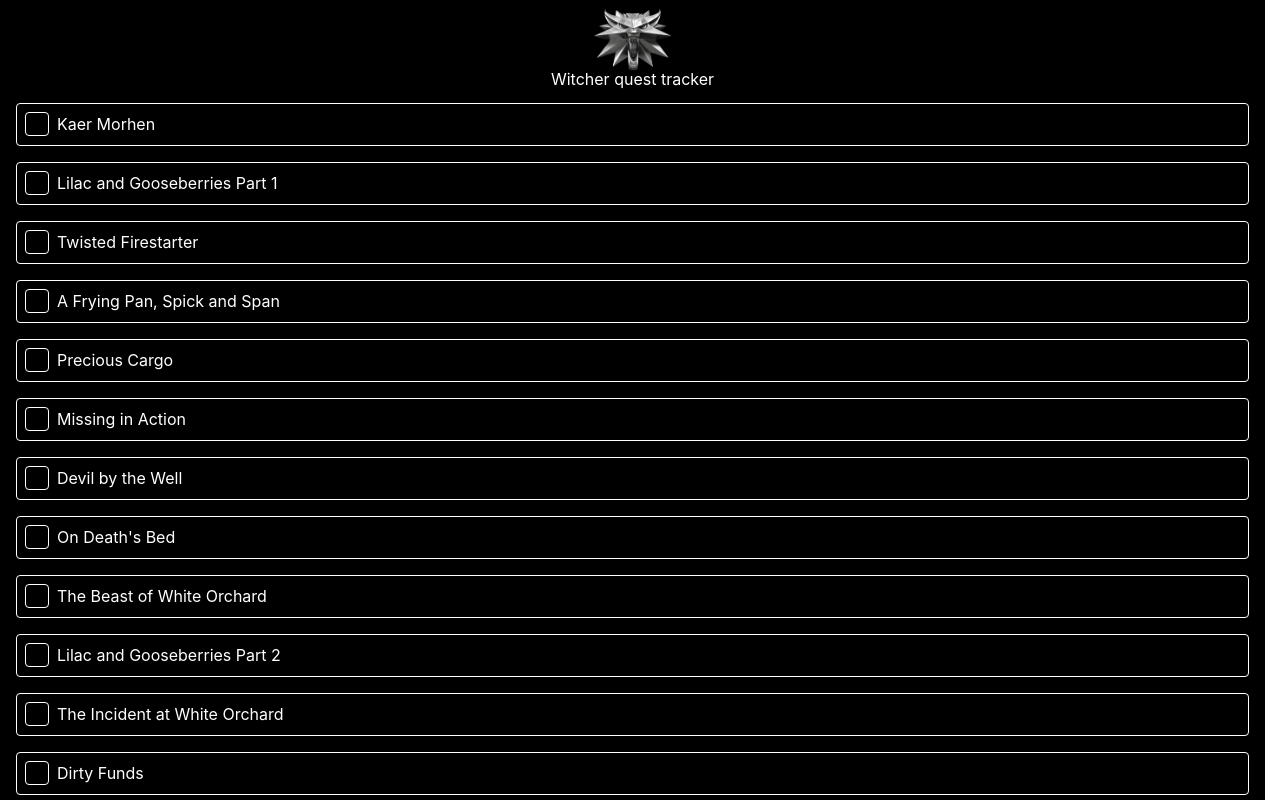
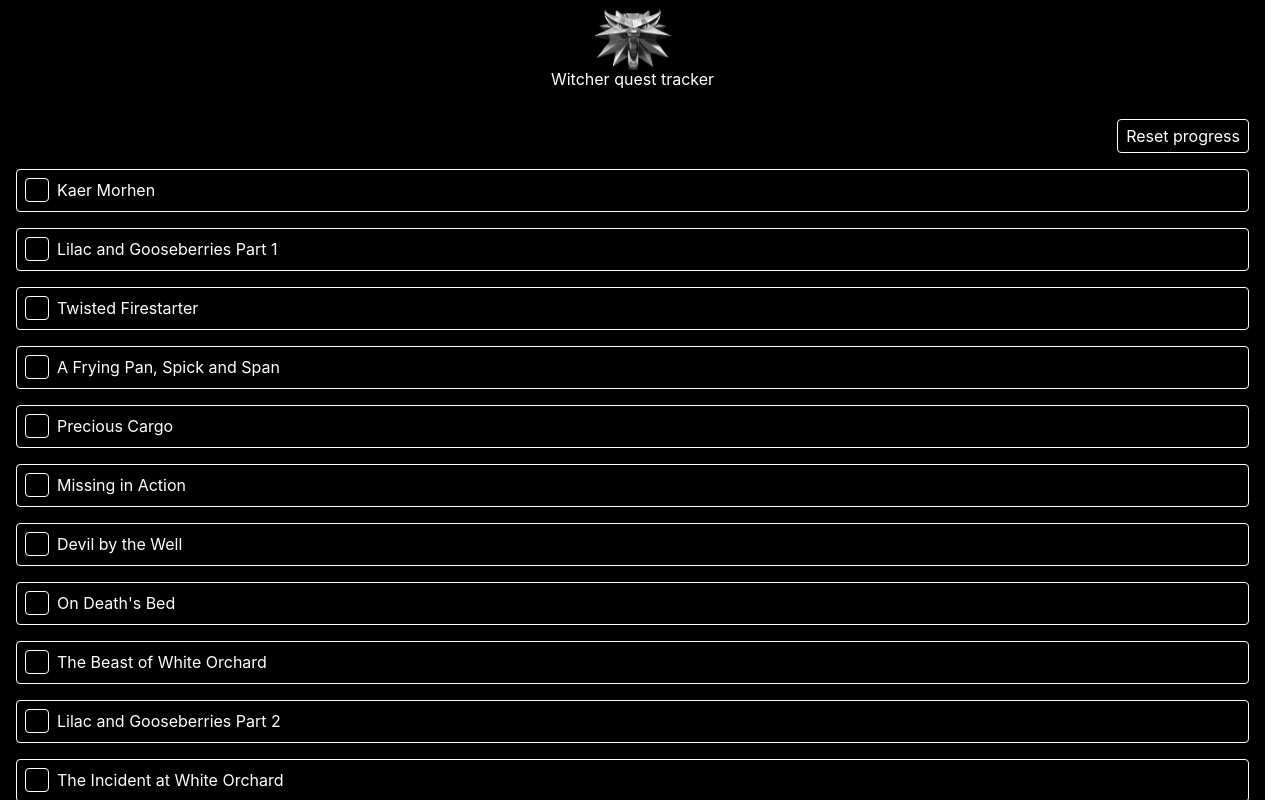
Before and after one commit to ssm-geralt/witcher-quest-tracker, a React (Vite) app: page / in a window 1280 px wide. Shown: the top 800 px of the page. Built offline with nearby package versions, Linux system fonts and the light colour scheme.

Commit message:
feat: control, button and confirmation dialog

```diff
--- a/src/app.tsx
+++ b/src/app.tsx
@@ -2,18 +2,29 @@
 import { MainHeader } from "./components/mainHeader";
 import { LoadingIndicator } from "./components/loadingIndicator";
 import { Quest } from "./components/quest/quest";
+import { Controls } from "./components/controls";
+import { ConfirmationDialog } from "./components/confirmationDialog";
 
 export function App() {
-  const { isLoading, error, quests, setQuestCompletionState } =
-    useAppController();
+  const {
+    isLoading,
+    error,
+    quests,
+    setQuestCompletionState,
+    controls,
+    confirmationDialogProps,
+  } = useAppController();
 
   return (
     <div className="bg-black text-white min-h-dvh flex flex-col">
       <LoadingIndicator isLoading={isLoading} />
+      <MainHeader />
+      <main className="grow px-4">
+        <section className="my-4">
+          <Controls {...controls} />
+        </section>
 
-      <MainHeader />
-
-      <main className="grow px-4">
+        <section>
           {error ? <p className="text-red-500">{error}</p> : null}
 
           {quests ? (
@@ -30,7 +41,13 @@
               ))}
             </ul>
           ) : null}
+        </section>
       </main>
+
+      <ConfirmationDialog
+        {...confirmationDialogProps}
+        className="[&_button]:min-w-20"
+      />
     </div>
   );
 }
--- /dev/null
+++ b/src/components/button/button.tsx
@@ -0,0 +1,24 @@
+import clsx from "clsx";
+import type { ButtonHTMLAttributes, DetailedHTMLProps } from "react";
+
+export type ButtonProps = DetailedHTMLProps<
+  ButtonHTMLAttributes<HTMLButtonElement>,
+  HTMLButtonElement
+> & {
+  variant?: "failure" | "success" | "default";
+};
+
+export function Button({ className, variant, ...props }: ButtonProps) {
+  return (
+    <button
+      data-variant={variant}
+      {...props}
+      className={clsx(
+        "cursor-pointer py-1 px-2 border rounded",
+        "data-[variant=success]:bg-green-300 data-[variant=success]:text-green-800",
+        "data-[variant=failure]:bg-red-300 data-[variant=failure]:text-red-800",
+        className,
+      )}
+    />
+  );
+}
--- /dev/null
+++ b/src/components/button/index.ts
@@ -0,0 +1 @@
+export * from "./button";
--- /dev/null
+++ b/src/components/confirmationDialog/confirmationDialog.tsx
@@ -0,0 +1,41 @@
+import { Button } from "../button";
+import { Dialog, type DialogProps } from "../dialog";
+
+interface ConfirmationDialogAction {
+  text: string;
+  onClick: (e: React.MouseEvent<HTMLButtonElement, MouseEvent>) => void;
+}
+
+export type ConfirmationDialogProps = DialogProps & {
+  data?: {
+    title: string;
+    okButton: ConfirmationDialogAction;
+    cancelButton: ConfirmationDialogAction;
+  };
+};
+
+export function ConfirmationDialog({
+  data,
+  ...props
+}: ConfirmationDialogProps) {
+  const { cancelButton, okButton, title } = data || {};
+  return (
+    <Dialog {...props}>
+      <section className="bg-black text-white p-4 text-center border rounded w-112.5 max-w-[80vw]">
+        <header className="mb-4">
+          <h2 className="text-xl">{title}</h2>
+        </header>
+
+        <div className="flex gap-2 justify-center">
+          <Button onClick={cancelButton?.onClick} variant="failure">
+            {cancelButton?.text}
+          </Button>
+
+          <Button onClick={okButton?.onClick} variant="success">
+            {okButton?.text}
+          </Button>
+        </div>
+      </section>
+    </Dialog>
+  );
+}
--- /dev/null
+++ b/src/components/confirmationDialog/index.ts
@@ -0,0 +1 @@
+export * from "./confirmationDialog";
--- /dev/null
+++ b/src/components/controls/controls.tsx
@@ -0,0 +1,18 @@
+import { Button } from "../button";
+
+export interface ControlsProps {
+  reset: {
+    onClick: (e: React.MouseEvent<HTMLButtonElement, MouseEvent>) => void;
+    disabled: boolean;
+  };
+}
+
+export function Controls({ reset }: ControlsProps) {
+  return (
+    <div className="flex gap-4 justify-end">
+      <Button onClick={reset.onClick} disabled={reset.disabled}>
+        Reset progress
+      </Button>
+    </div>
+  );
+}
--- /dev/null
+++ b/src/components/controls/index.ts
@@ -0,0 +1 @@
+export * from "./controls";
--- a/src/components/dialog/dialog.tsx
+++ b/src/components/dialog/dialog.tsx
@@ -4,21 +4,25 @@
   useState,
   type DetailedHTMLProps,
   type DialogHTMLAttributes,
+  type AnimationEvent,
 } from "react";
 import { createPortal } from "react-dom";
 
 export type DialogProps = Omit<
   DetailedHTMLProps<DialogHTMLAttributes<HTMLDialogElement>, HTMLDialogElement>,
-  "open"
+  "open" | "onAnimationEnd"
 > & {
   isOpen: boolean;
   onBackgroundClick?: (e: React.MouseEvent<HTMLDivElement, MouseEvent>) => void;
+  onAnimationEnd?: (e: AnimationEvent<HTMLDivElement>) => void;
 };
 
 export function Dialog({
   isOpen,
   onBackgroundClick,
+  onAnimationEnd,
   children,
+  className,
   ...props
 }: DialogProps) {
   const [open, setOpen] = useState(isOpen);
@@ -55,18 +59,17 @@
 
       <dialog
         {...props}
-        className={
-          "fixed top-1/2 left-1/2 z-101 max-h-full overflow-auto -translate-1/2 bg-transparent"
-        }
+        className={clsx(
+          "fixed top-1/2 left-1/2 z-101 max-h-full overflow-auto -translate-1/2 bg-transparent",
+          className,
+        )}
         open={open}
-        onClick={(e) => {
-          e.stopPropagation();
-        }}
       >
         <div
           className={isOpen ? "animate-modal-in" : "animate-modal-out"}
-          onAnimationEnd={({ animationName }) => {
-            if (animationName === "modal-out") {
+          onAnimationEnd={(e) => {
+            onAnimationEnd?.(e);
+            if (e.animationName === "modal-out") {
               setOpen(false);
             }
           }}
--- a/src/domain.ts
+++ b/src/domain.ts
@@ -1,3 +1,5 @@
+import type { ConfirmationDialogProps } from "./components/confirmationDialog";
+import type { ControlsProps } from "./components/controls";
 import { completionStateSchema, type Quest } from "./components/quest/domain";
 import z from "zod";
 
@@ -21,4 +23,6 @@
     index: number,
     newCompletionState: Quest["completionState"],
   ) => void;
+  controls: ControlsProps;
+  confirmationDialogProps: ConfirmationDialogProps;
 }
--- a/src/useAppController.ts
+++ b/src/useAppController.ts
@@ -11,11 +11,15 @@
 } from "./helpers";
 
 export const useAppController = (): AppVM => {
-  const [{ isLoading, error, quests }, setQuestsState] = useState<{
+  const [{ isLoading, error, quests, rawQuests }, setQuestsState] = useState<{
     quests?: Quest[];
+    rawQuests?: Quest[];
     isLoading: boolean;
     error?: string;
   }>({ isLoading: false });
+  const [confirmationDialogProps, setConfirmationDialogProps] = useState<
+    AppVM["confirmationDialogProps"]
+  >({ isOpen: false });
 
   const setQuestCompletionState: AppVM["setQuestCompletionState"] = (
     index,
@@ -31,6 +35,45 @@
         return quest;
       }),
     }));
+  };
+
+  const controls: AppVM["controls"] = {
+    reset: {
+      onClick() {
+        setConfirmationDialogProps({
+          isOpen: true,
+          onAnimationEnd: ({ animationName }) => {
+            if (animationName === "modal-out") {
+              setConfirmationDialogProps({ isOpen: false });
+            }
+          },
+          data: {
+            title: "Are you sure you want to reset your progress?",
+            okButton: {
+              text: "Yes",
+              onClick: () => {
+                setQuestsState((prev) =>
+                  prev.rawQuests ? { ...prev, quests: rawQuests } : prev,
+                );
+                setConfirmationDialogProps((prev) => ({
+                  ...prev,
+                  isOpen: false,
+                }));
+              },
+            },
+            cancelButton: {
+              text: "Cancel",
+              onClick: () =>
+                setConfirmationDialogProps((prev) => ({
+                  ...prev,
+                  isOpen: false,
+                })),
+            },
+          },
+        });
+      },
+      disabled: isLoading || !rawQuests,
+    },
   };
 
   useEffect(() => {
@@ -62,6 +105,7 @@
           quests: progress
             ? createQuestListWithProgress(quests, progress)
             : data,
+          rawQuests: data,
           isLoading: false,
         }));
       } catch {
@@ -93,8 +137,10 @@
 
   return {
     quests,
+    controls,
     isLoading,
     error,
     setQuestCompletionState,
+    confirmationDialogProps,
   };
 };
```
Lines whose indentation alone changed are shown as unchanged.
